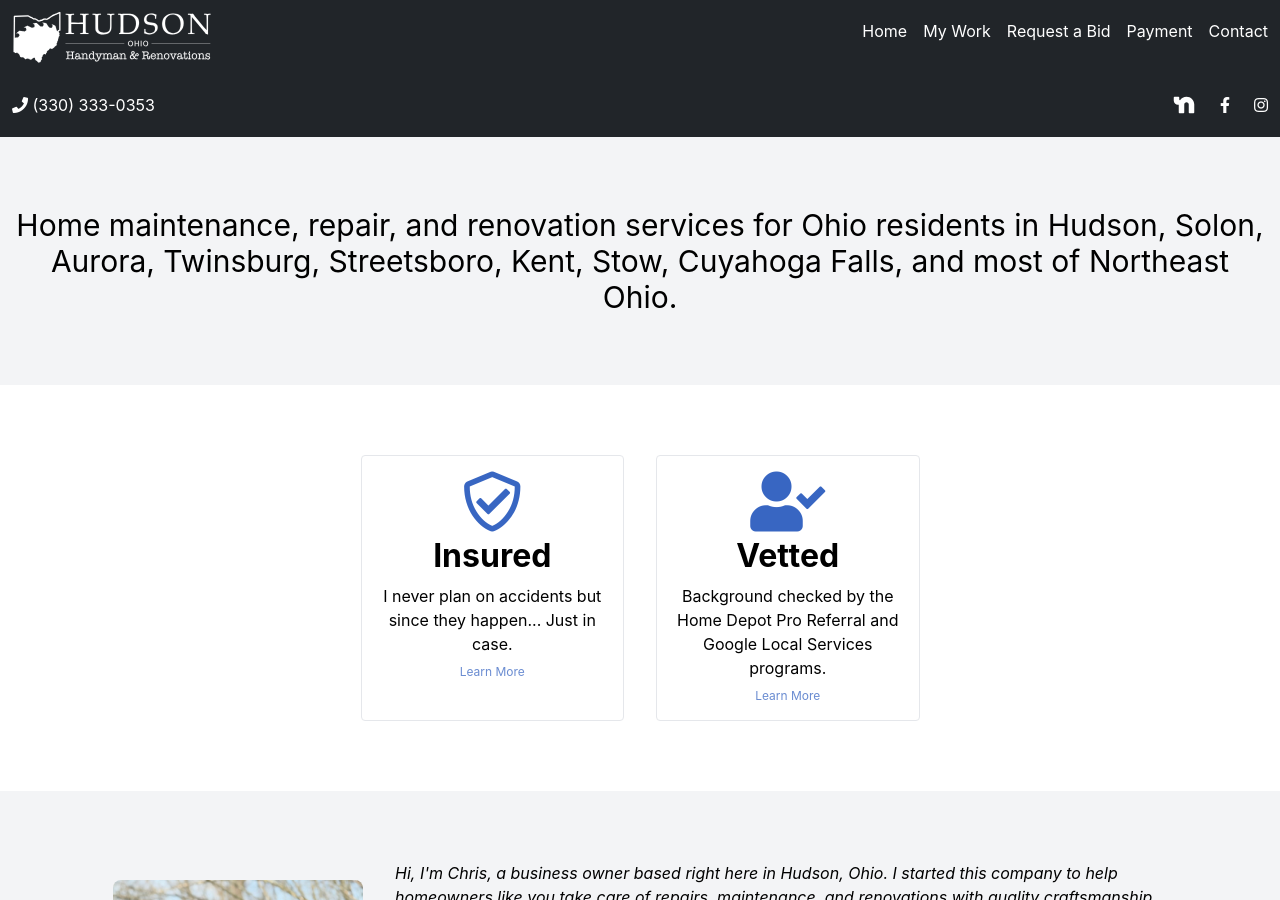
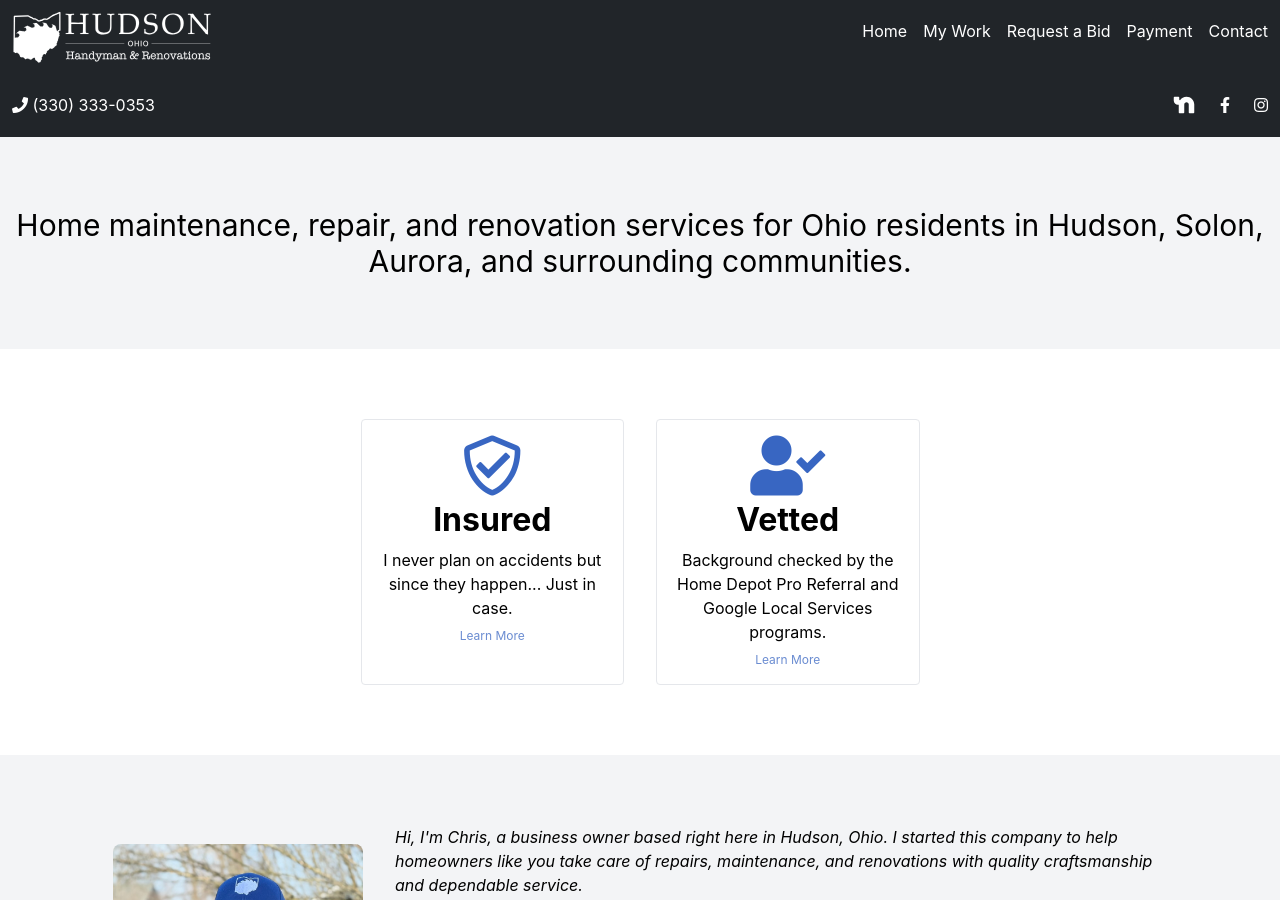
Before and after one commit to ChrisHonniball/hudson-ohio-handyman-and-renovations, a Jekyll site: the page built from index.html, in a window 1280 px wide and 900 px high. Built offline with Jekyll 4.4.1, drawn with Linux system fonts in a browser that asks for light colours; the list of posts is cut into pages by our own code.

Commit message:
Update index.html

```diff
--- a/index.html
+++ b/index.html
@@ -5,8 +5,7 @@ layout: default
 <section class="bg-gray-100 py-[70px] px-3">
   <div class="max-w-[1320px] mx-auto px-3 md:px-0 text-center">
     <h2 class="mb-0 font-normal text-xl md:text-3xl">
-      Home maintenance, repair, and renovation services for Ohio residents in Hudson, Solon, Aurora, Twinsburg,
-      Streetsboro, Kent, Stow, Cuyahoga Falls, and most of Northeast Ohio.
+      Home maintenance, repair, and renovation services for Ohio residents in Hudson, Solon, Aurora, and surrounding communities.
     </h2>
   </div>
 </section>
```
